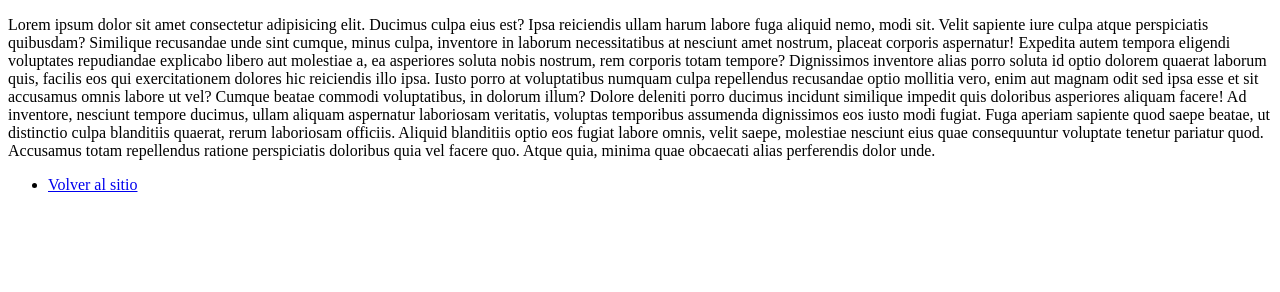
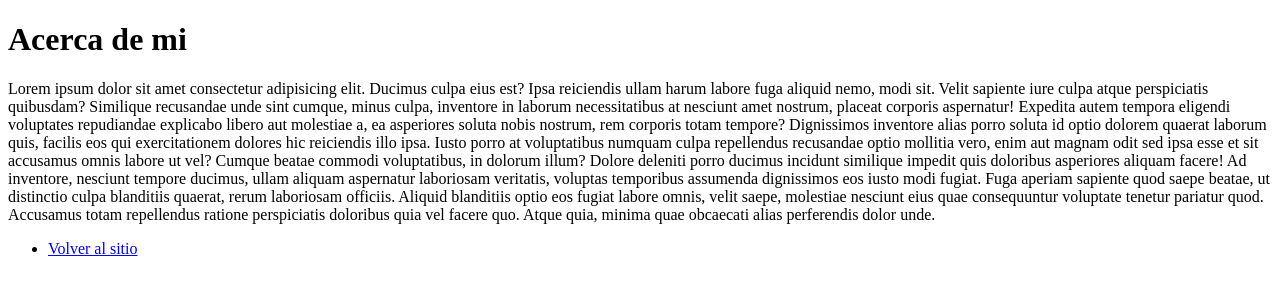
Before and after one commit to renda1309/gitnucba, a plain HTML site: page acercade.html in a window 1280 px wide. Drawn offline with Linux system fonts and the light colour scheme.

Commit message:
acerca_de

```diff
--- a/acercade.html
+++ b/acercade.html
@@ -6,6 +6,7 @@
     <title>Acerca de mi</title>
   </head>
   <body>
+    <h1>Acerca de mi</h1>
     <p>
       Lorem ipsum dolor sit amet consectetur adipisicing elit. Ducimus culpa
       eius est? Ipsa reiciendis ullam harum labore fuga aliquid nemo, modi sit.
```
